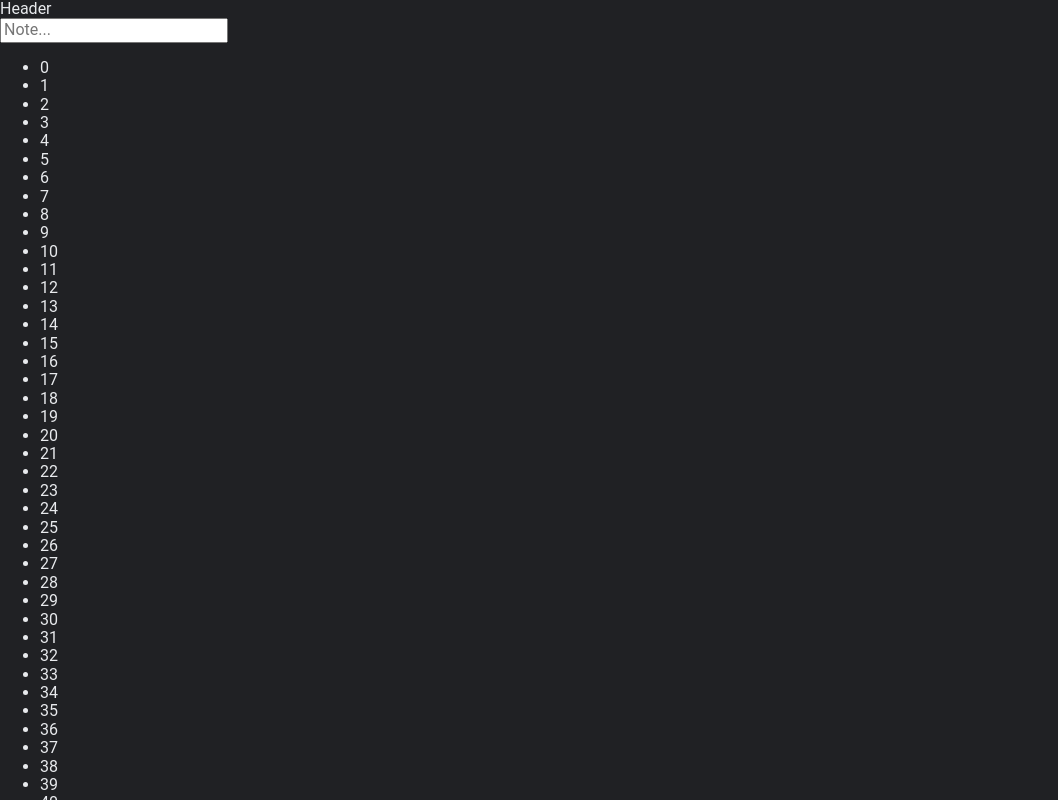
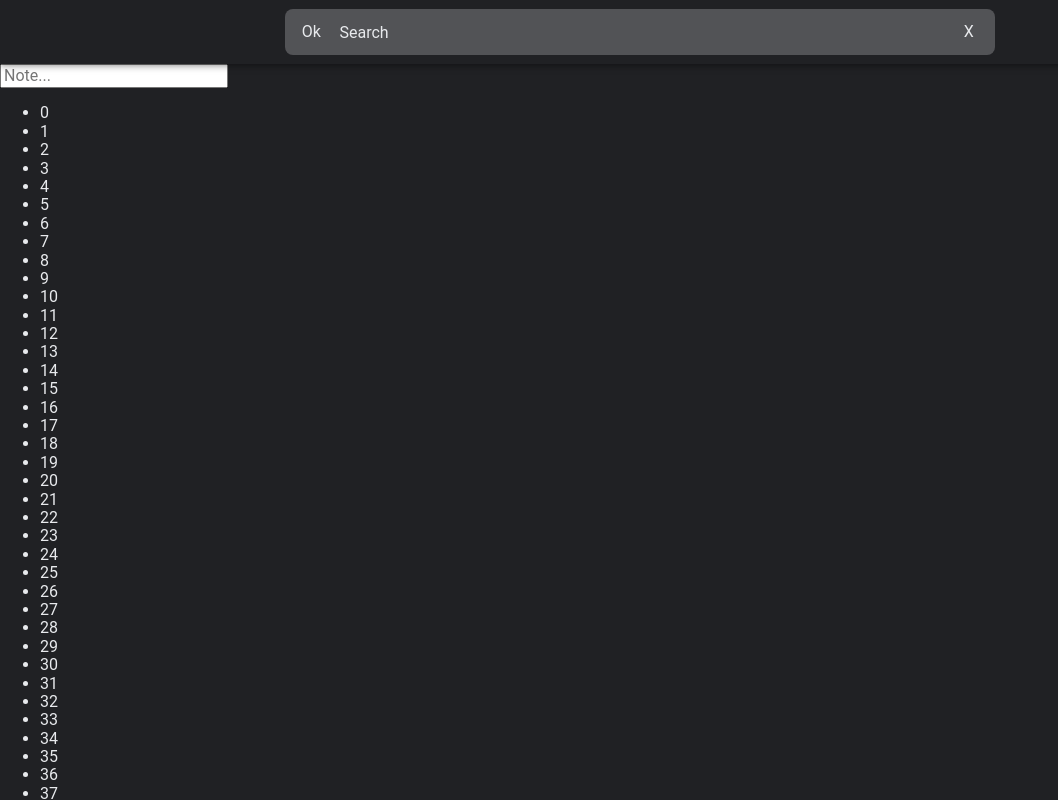
Before and after one commit to edymimolam/notes, a Vue app: page / in a window 1280 px wide. Shown: the top 800 px of the page, without its empty margins (0-1058 px from the left). Built offline with nearby package versions, Linux system fonts and the light colour scheme.

Commit message:
basic header layout

```diff
--- a/src/components/MainHeader.vue
+++ b/src/components/MainHeader.vue
@@ -1,13 +1,39 @@
 <template>
-  <header>
-    <span>Header</span>
-  </header>
+  <div class="wrapper">
+    <header class="header">
+      <div class="container">
+        <Search />
+      </div>
+    </header>
+    <div class="extender"></div>
+  </div>
 </template>
 
 <script>
+import Search from "./Search";
 export default {
-  name: "MainHeader"
+  name: "MainHeader",
+  components: { Search }
 };
 </script>
 
-<style></style>
+<style lang="scss" scoped>
+@import "~@/design.scss";
+
+.header {
+  position: fixed;
+  top: 0;
+  width: 100%;
+  background-color: $color-bg-dark;
+  box-shadow: $shadow-header;
+}
+.container {
+  display: flex;
+  justify-content: center;
+  align-items: center;
+  height: $header-height;
+}
+.extender {
+  height: $header-height;
+}
+</style>
--- /dev/null
+++ b/src/components/Search.vue
@@ -0,0 +1,52 @@
+<template>
+  <form>
+    <div class="container">
+      <button class="buttons">Ok</button>
+      <input class="search-field" type="text" placeholder="Search" />
+      <button class="buttons">X</button>
+    </div>
+  </form>
+</template>
+
+<script>
+export default {
+  name: "Search"
+};
+</script>
+
+<style lang="scss" scoped>
+@import "~@/design.scss";
+
+.container {
+  max-width: 720px;
+  display: flex;
+  align-items: center;
+  width: 710px;
+  height: 46px;
+  background-color: $color-bg-light;
+  border-radius: 8px;
+  padding: 0 8px;
+}
+.search-field {
+  background: transparent;
+  border: none;
+  height: 46px;
+  width: 100%;
+  margin-left: 8px;
+  color: $color-text-primary;
+}
+.search-field::placeholder {
+  color: $color-text-primary;
+}
+.buttons {
+  width: 40px;
+  height: 40px;
+  background: none;
+  border: none;
+  cursor: pointer;
+  outline: none;
+  padding: 0 5px;
+  line-height: 0;
+  color: $color-text-primary;
+}
+</style>
```
